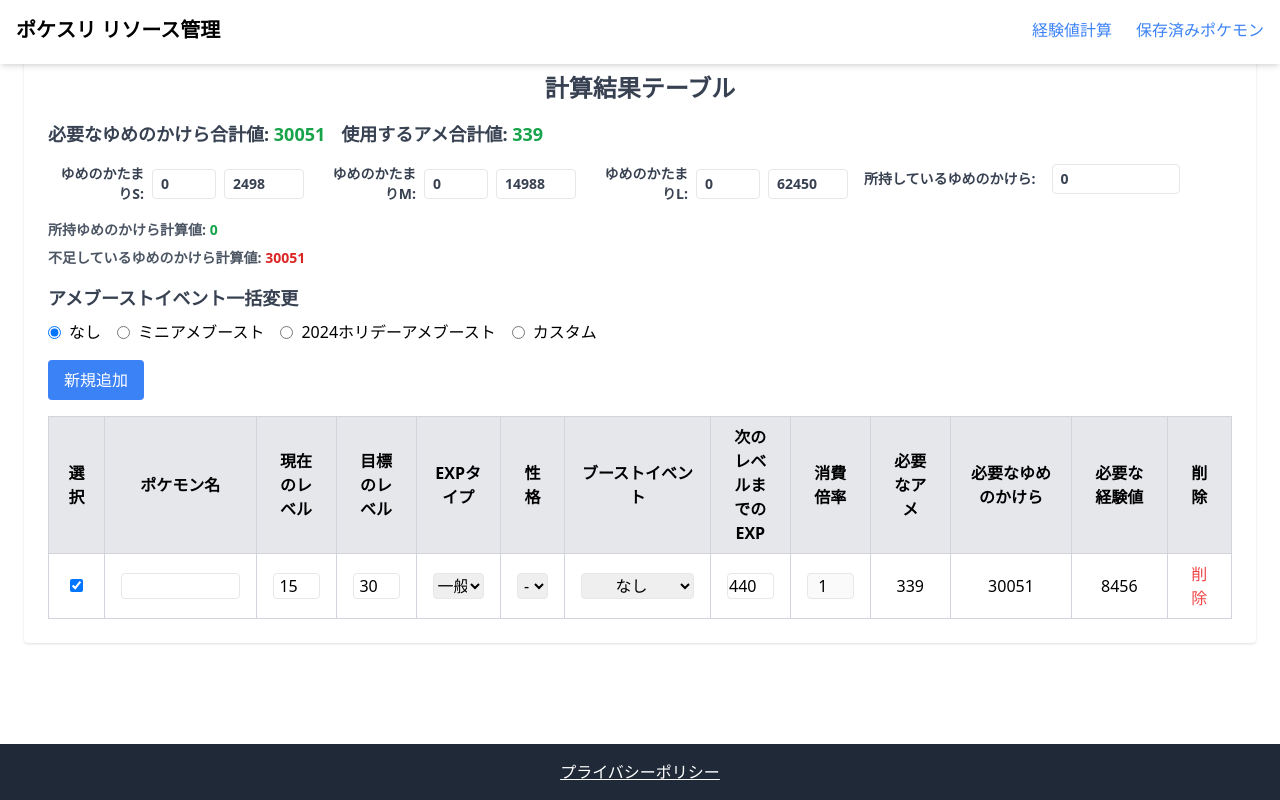
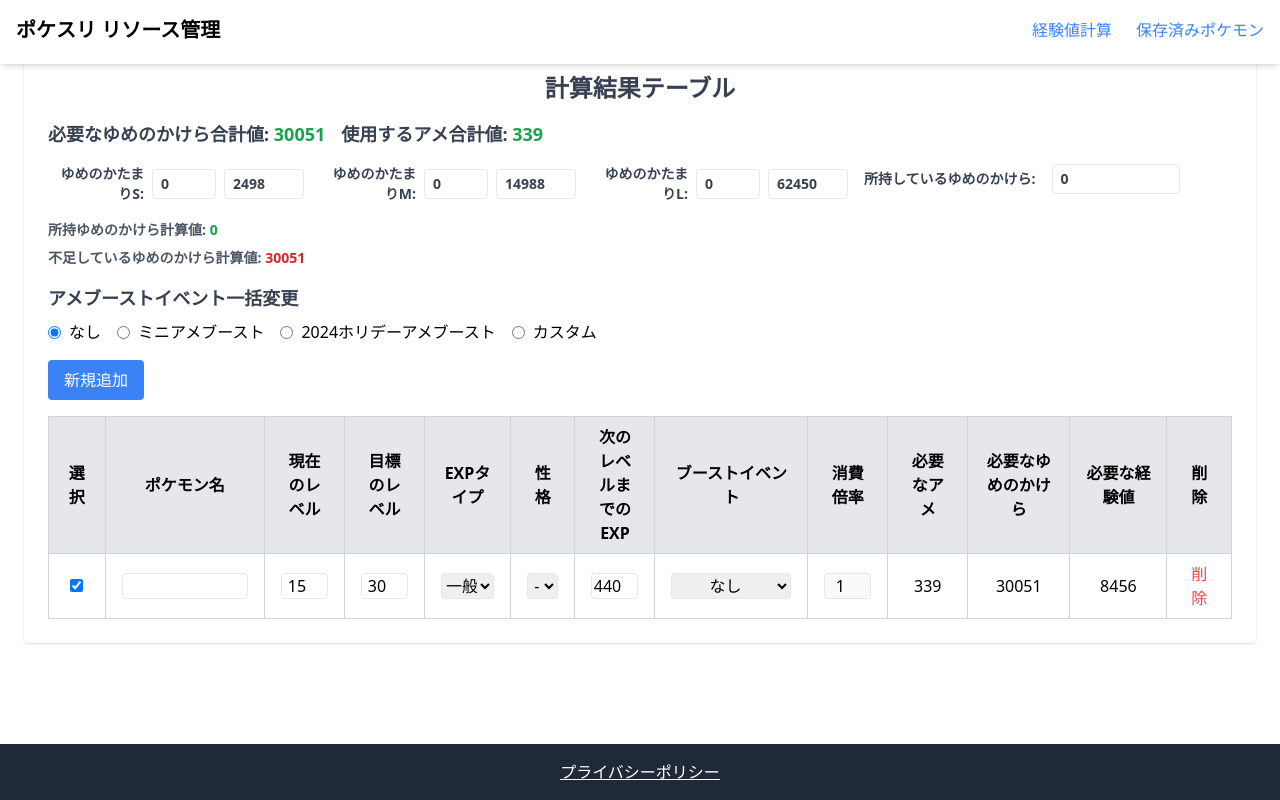
Before and after one commit to SH11235/pokemonsleep-management, a React (Vite) app: page /pokemonsleep-management/list in a window 1280 px wide. Both pictures are taken after a click on the button "新規追加". Built offline with nearby package versions, Linux system fonts and the light colour scheme.

Commit message:
design テーブル微調整

```diff
--- a/src/pages/CalculationList.tsx
+++ b/src/pages/CalculationList.tsx
@@ -132,8 +132,8 @@ const CalculationList = () => {
                                 "目標のレベル",
                                 "EXPタイプ",
                                 "性格",
+                                "次のレベルまでのEXP",
                                 "ブーストイベント",
-                                "次のレベルまでのEXP",
                                 "消費倍率",
                                 "必要なアメ",
                                 "必要なゆめのかけら",
@@ -142,7 +142,7 @@ const CalculationList = () => {
                             ].map((header) => (
                                 <th
                                     key={header}
-                                    className={`border border-gray-300 px-4 py-2 min-w-16 ${
+                                    className={`border border-gray-300 px-4 py-2 min-w-16 max-w-32 ${
                                         header === "現在のレベル" ||
                                         header === "目標のレベル" ||
                                         header === "消費倍率" ||
@@ -176,8 +176,8 @@ const CalculationList = () => {
                                         "targetLevel",
                                         "expType",
                                         "nature",
+                                        "expToNextLevel",
                                         "boostEvent",
-                                        "expToNextLevel",
                                     ] as const
                                 ).map((field) => (
                                     <td
```
